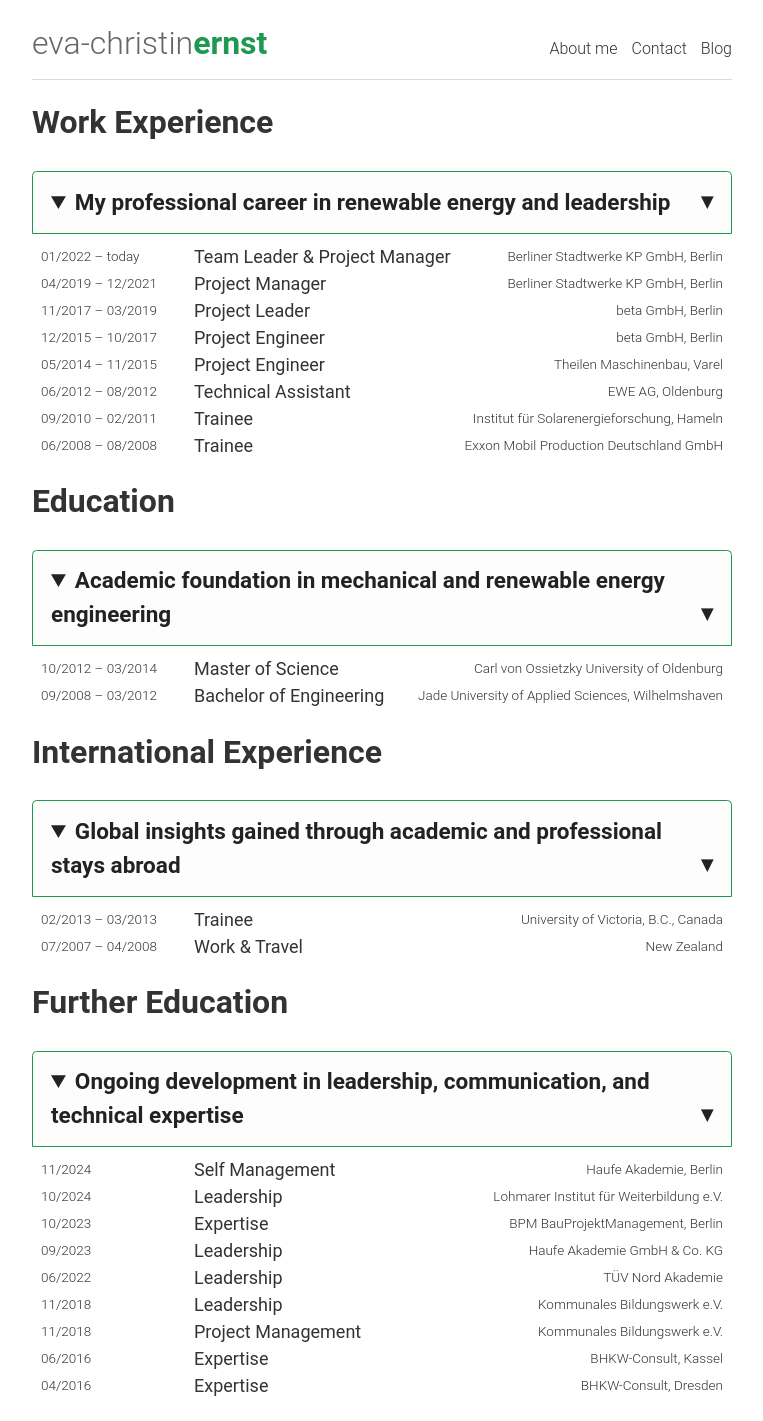
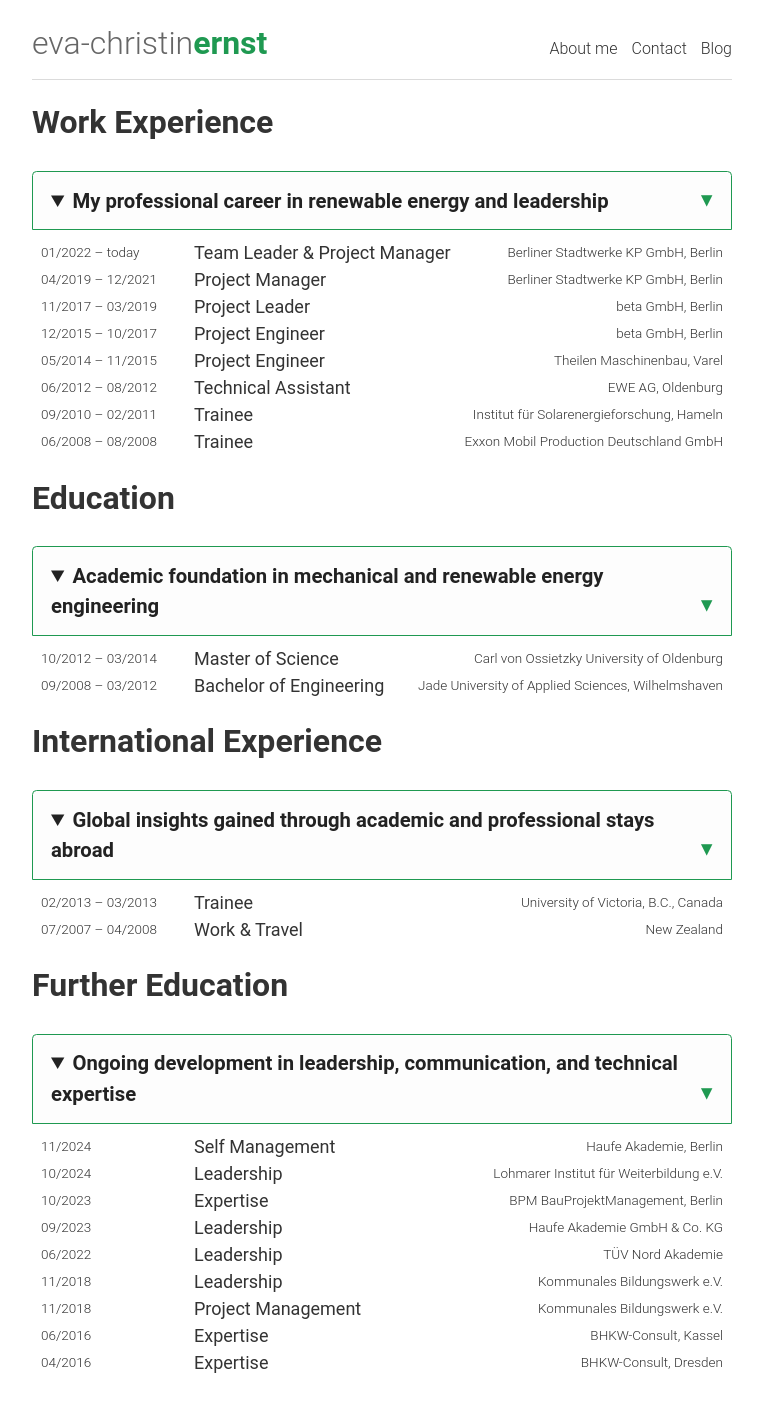
Before and after one commit to evafroehlich/website, a Jekyll site: the page built from about.md, in a window 1280 px wide. Shown: the whole page, without its empty margins (258-1021 px from the left). Built offline with Jekyll 4.4.1, drawn with Linux system fonts in a browser that asks for light colours; after the commit the page ends 1397 px from its top, so only the background shows below that.

Commit message:
Update custom.scss

```diff
--- a/_sass/custom.scss
+++ b/_sass/custom.scss
@@ -90,7 +90,7 @@
 /* --- summary inside <details> (About page) --- */
 
 details summary {
-  font-size: 1.25rem;                  // Matching .experience__position
+  font-size: 1.125rem;                  // Matching .experience__position
   font-weight: 600;
   color: #222;                         // Slightly darker for contrast
   background-color: #fdfdfd;
@@ -115,6 +115,7 @@
 details summary::after {
   content: "▸";
   float: right;
+  color: $green;
   transform: rotate(0deg);
   transition: transform 0.3s ease;
 }
```
